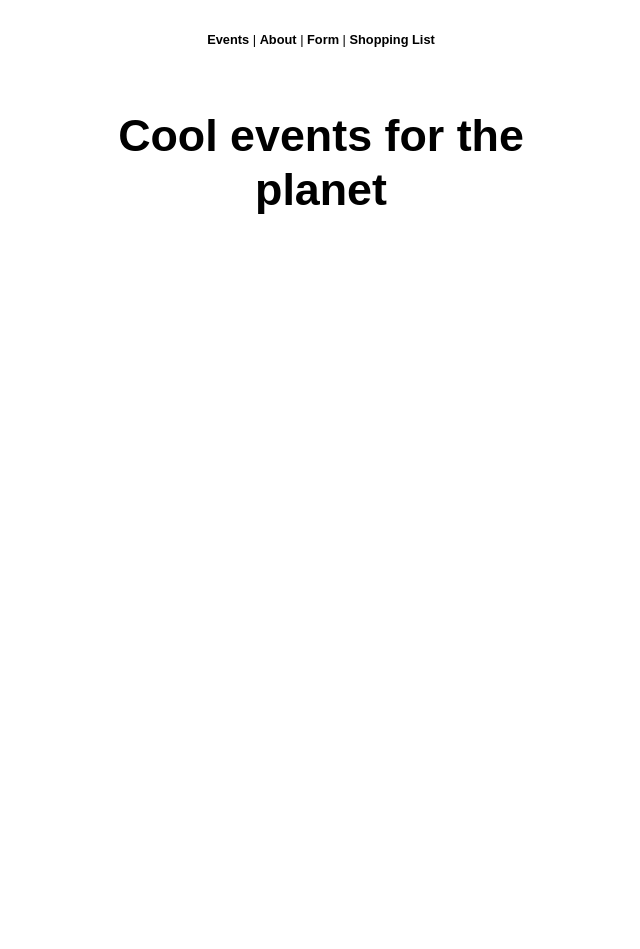
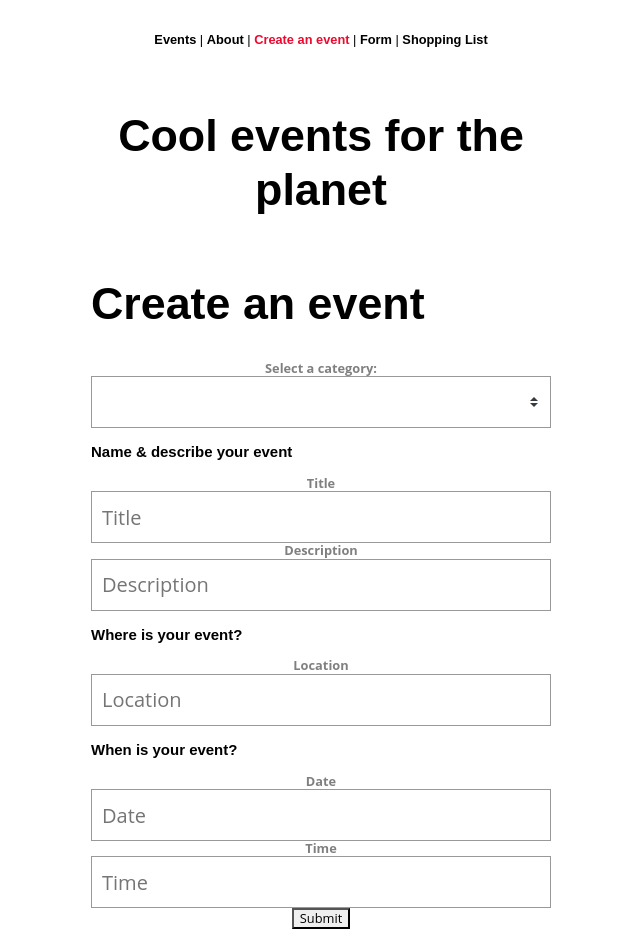
Before and after one commit to EstelleChardac/real-world-vue, a Vue app: page /event/create in a window 1280 px wide. Shown: the whole page, without its empty margins (319-959 px from the left). Before the commit the page ends 800 px from the top, so only its background shows below. Built offline with nearby package versions, Linux system fonts and the light colour scheme; no server answers.

Commit message:
initiating store

```diff
--- /dev/null
+++ b/db.json
@@ -0,0 +1,34 @@
+{
+  "events": [
+    {
+      "id": 123,
+      "category": "nature",
+      "title": "Cleaning Parlementia",
+      "description": "Clean out our beach for a cleaner living.",
+      "location": "Bidart",
+      "date": "January 28, 2022",
+      "time": "12:00",
+      "organizer": "Estelle C"
+    },
+    {
+      "id": 456,
+      "category": "sustainability",
+      "title": "Yard sale in Guethary",
+      "description": "Your old is somebody elses new",
+      "location": "Guethary",
+      "date": "March 14, 2022",
+      "time": "10:00",
+      "organizer": "Fern Pollin"
+    },
+    {
+      "id": "9daeb380-35c3-4c0e-91e2-ec481fd97406",
+      "category": "community",
+      "title": "Horse back riding",
+      "description": "Ride horses, not cars",
+      "location": "Ahetze",
+      "date": "22/03",
+      "time": "6am",
+      "organizer": "Estelle"
+    }
+  ]
+}
--- a/package.json
+++ b/package.json
@@ -3,7 +3,7 @@
   "version": "0.1.0",
   "private": true,
   "scripts": {
-    "serve": "vue-cli-service serve",
+    "serve": "vue-cli-service serve & json-server --watch db.json",
     "build": "vue-cli-service build",
     "lint": "vue-cli-service lint"
   },
@@ -11,6 +11,7 @@
     "axios": "^0.27.2",
     "core-js": "^3.8.3",
     "lodash": "^4.17.21",
+    "uuid": "^9.0.0",
     "vue": "^3.2.13",
     "vue-router": "^4.0.3",
     "vuex": "^4.0.0"
--- a/src/App.vue
+++ b/src/App.vue
@@ -2,20 +2,13 @@
   <nav>
     <router-link to="/">Events</router-link> |
     <router-link to="/about">About</router-link> |
+    <router-link to="/event/create">Create an event</router-link> |
     <router-link to="/form">Form</router-link> |
     <router-link to="/shoppinglist">Shopping List</router-link>
   </nav>
   <h1>Cool events for the planet</h1>
   <router-view />
 </template>
-
-<script>
-import SimpleForm from "@/views/SimpleForm";
-
-export default {
-  components: { SimpleForm },
-};
-</script>
 
 <style>
 #app {
--- a/src/router/index.js
+++ b/src/router/index.js
@@ -2,6 +2,7 @@ import { createRouter, createWebHistory } from "vue-router";
 import EventList from "../views/EventList.vue";
 import About from "../views/About.vue";
 import EventDetails from "../views/EventDetails.vue";
+import EventCreate from "../views/EventCreate.vue";
 import Form from "../views/SimpleForm.vue";
 import ShoppingList from "../views/ShoppingList.vue";
 
@@ -23,6 +24,11 @@ const routes = [
     component: EventDetails,
   },
   {
+    path: "/event/create",
+    name: "EventCreate",
+    component: EventCreate,
+  },
+  {
     path: "/form",
     name: "Form",
     component: Form,
--- a/src/services/EventService.js
+++ b/src/services/EventService.js
@@ -1,10 +1,10 @@
 import axios from "axios";
 
 const apiClient = axios.create({
-  baseURL: "https://my-json-server.typicode.com/EstelleChardac/bogusdb",
+  baseURL: "http://localhost:3000",
 
   withCredentials: false,
-  hearders: {
+  headers: {
     Accept: "application/json",
     "Content-type": "application/json",
   },
@@ -17,4 +17,7 @@ export default {
   getEvent(id) {
     return apiClient.get("/events/" + id);
   },
+  postEvent(event) {
+    return apiClient.post("/events", event);
+  },
 };
--- a/src/store/index.js
+++ b/src/store/index.js
@@ -1,7 +1,10 @@
 import { createStore } from "vuex";
 
 export default createStore({
-  state: {},
+  state: {
+    //creating a new user state
+    user: "Estelle",
+  },
   getters: {},
   mutations: {},
   actions: {},
--- a/src/views/About.vue
+++ b/src/views/About.vue
@@ -1,5 +1,35 @@
+<!-- eslint-disable vue/multi-word-component-names -->
+// eslint-disable-next-line vue/multi-word-component-names
 <template>
   <div class="about">
-    <h2>Make Euskadi clean again!</h2>
+    <button @click="counterComputed++">computed button</button>
+    <p>{{ counterComputed }}</p>
+    <br />
+    <button @click="counterMethod++">method button</button>
+    <p>{{ counterMethod }}</p>
+    <br />
+    {{ printTextMethod() }}
+    {{ printTextComputed }}
   </div>
 </template>
+<script>
+export default {
+  data() {
+    return {
+      counterComputed: 0,
+      counterMethod: 0,
+    };
+  },
+  computed: {
+    // eslint-disable-next-line vue/return-in-computed-property
+    printTextComputed: function () {
+      console.log("counter printed from computed:", this.counterComputed);
+    },
+  },
+  methods: {
+    printTextMethod: function () {
+      console.log("counter printed from method:", this.counterMethod);
+    },
+  },
+};
+</script>
--- /dev/null
+++ b/src/views/EventCreate.vue
@@ -0,0 +1,101 @@
+<template>
+  <h1>Create an event</h1>
+
+  <div class="form-container">
+    <form @submit.prevent="onSubmit">
+      <label>Select a category: </label>
+      <select v-model="event.category">
+        <option
+          v-for="option in categories"
+          :value="option"
+          :key="option"
+          :selected="option === event.category"
+        >
+          {{ option }}
+        </option>
+      </select>
+
+      <h3>Name & describe your event</h3>
+
+      <label>Title</label>
+      <input v-model="event.title" type="text" placeholder="Title" />
+
+      <label>Description</label>
+      <input
+        v-model="event.description"
+        type="text"
+        placeholder="Description"
+      />
+
+      <h3>Where is your event?</h3>
+
+      <label>Location</label>
+      <input v-model="event.location" type="text" placeholder="Location" />
+
+      <h3>When is your event?</h3>
+      <label>Date</label>
+      <input v-model="event.date" type="text" placeholder="Date" />
+
+      <label>Time</label>
+      <input v-model="event.time" type="text" placeholder="Time" />
+
+      <button type="submit">Submit</button>
+    </form>
+  </div>
+</template>
+
+<script>
+import { v4 as uuidv4 } from "uuid";
+import EventService from "@/services/EventService";
+
+export default {
+  data() {
+    return {
+      categories: [
+        "sustainability",
+        "nature",
+        "animal welfare",
+        "housing",
+        "education",
+        "food",
+        "community",
+      ],
+      event: {
+        id: "",
+        category: "",
+        title: "",
+        description: "",
+        location: "",
+        date: "",
+        time: "",
+        // adding a new user field to our state and setting it equal to the organizer field.
+        //We can't add it directly here because state and data would be too interconnected.
+        //Instead we access it when there is an event. See below.
+        organizer: "",
+      },
+    };
+  },
+  methods: {
+    onSubmit() {
+      // uuid is a library and this method helps to create a complex id that our event can use
+      //   this.event.id = uuidv4();
+      //   // we're only accessing our state when we need it (ie here, when we submit a form). The result of this is that it sets "organizer" equal to "Estelle" (see in store).
+      //       this.event.organizer = this.$store.state.user;
+
+      //alternate code using the spread operator
+      const event = {
+        ...this.event,
+        id: uuidv4(),
+        organizer: this.$store.state.user,
+      };
+      EventService.postEvent(event)
+        .then(() => {
+          //add an event to the Vuex state
+        })
+        .catch((error) => {
+          console.log(error);
+        });
+    },
+  },
+};
+</script>
```
Also changed, not shown: 1 other file (tests, documents, lock files or other folders).
